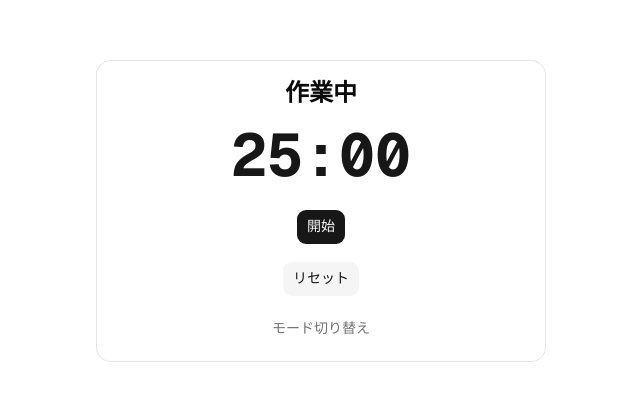
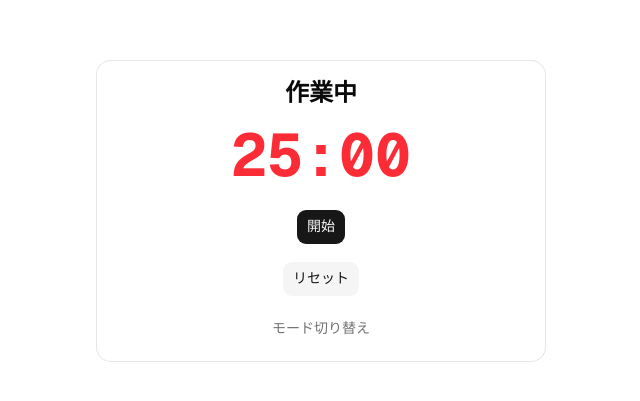
Before and after one commit to Kazuho1222/ai-pomodoro-timer, a Next.js app: page / in a window 1280 px wide. Shown: the part 189-590 px from the top of the page, without its empty margins (319-959 px from the left). Built offline with nearby package versions, Linux system fonts and the light colour scheme.

Commit message:
モードに応じたタイマーの色変更

```diff
--- a/components/TimerApp.tsx
+++ b/components/TimerApp.tsx
@@ -92,7 +92,11 @@
 					</CardTitle>
 				</CardHeader>
 				<CardContent className="flex flex-col items-center gap-6">
-					<TimerDisplay minutes={timeLeft.minutes} seconds={timeLeft.seconds} />
+					<TimerDisplay
+						minutes={timeLeft.minutes}
+						seconds={timeLeft.seconds}
+						mode={mode}
+					/>
 					<Controls
 						onStart={handleStart}
 						onReset={handleReset}
--- a/components/TimerDisplay.tsx
+++ b/components/TimerDisplay.tsx
@@ -1,11 +1,18 @@
 interface TimerDisplayProps {
 	minutes: number;
 	seconds: number;
+	mode: "work" | "break";
 }
 
-export default function TimerDisplay({ minutes, seconds }: TimerDisplayProps) {
+export default function TimerDisplay({
+	minutes,
+	seconds,
+	mode,
+}: TimerDisplayProps) {
 	return (
-		<div className="text-6xl font-mono font-bold text-primary">
+		<div
+			className={`text-6xl font-mono font-bold ${mode === "work" ? "text-red-500" : "text-green-500"}`}
+		>
 			{String(minutes).padStart(2, "0")}:{String(seconds).padStart(2, "0")}
 		</div>
 	);
```
